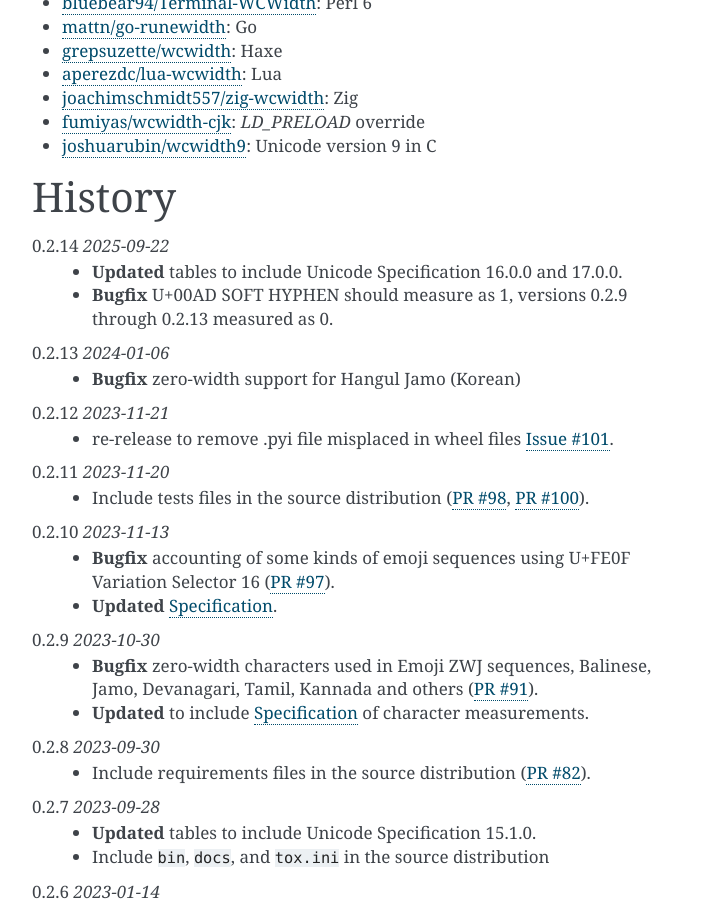
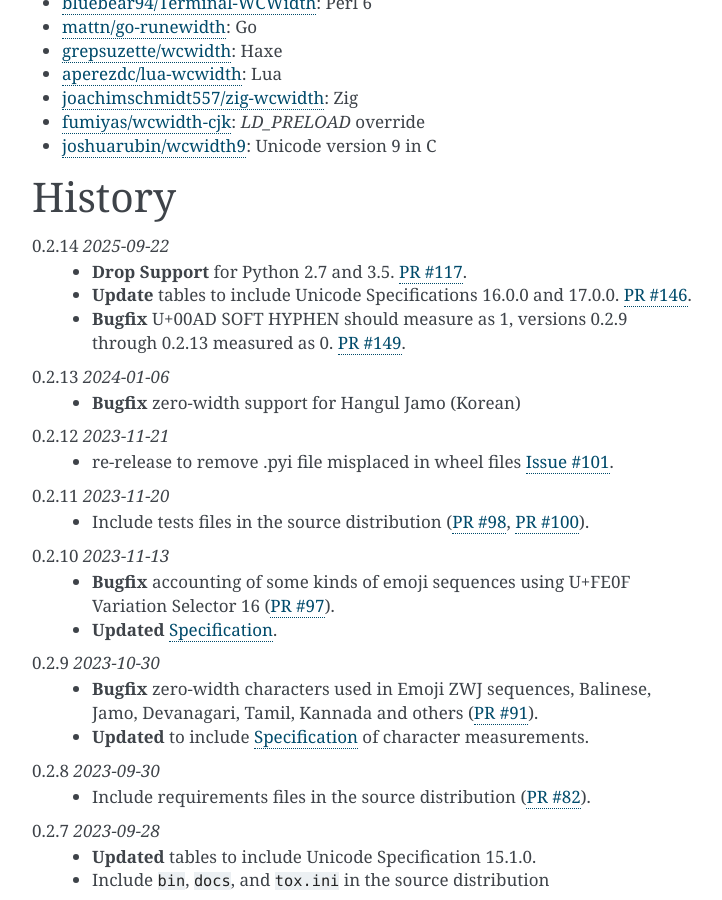
Before and after one commit to jquast/wcwidth, a Sphinx documentation site: the page built from docs/intro.rst, in a window 1280 px wide and 900 px high, scrolled down 4320 px. Shown: the whole window, without its empty margins (388-1110 px from the left). Built offline with Sphinx 7.4.7, drawn with Linux system fonts in a browser that asks for light colours.

Commit message:
Also document drop of Python 2.7/3.5, add PR hyperlinks

```diff
--- a/docs/intro.rst
+++ b/docs/intro.rst
@@ -218,9 +218,11 @@ History
 =======
 
 0.2.14 *2025-09-22*
-  * **Updated** tables to include Unicode Specification 16.0.0 and 17.0.0.
+  * **Drop Support** for Python 2.7 and 3.5. `PR #117`_.
+  * **Update** tables to include Unicode Specifications 16.0.0 and 17.0.0.
+    `PR #146`_.
   * **Bugfix** U+00AD SOFT HYPHEN should measure as 1, versions 0.2.9 through
-    0.2.13 measured as 0.
+    0.2.13 measured as 0. `PR #149`_.
 
 0.2.13 *2024-01-06*
   * **Bugfix** zero-width support for Hangul Jamo (Korean)
@@ -342,6 +344,9 @@ https://www.cl.cam.ac.uk/~mgk25/ucs/wcwidth.c::
 .. _`PR #97`: https://github.com/jquast/wcwidth/pull/97
 .. _`PR #98`: https://github.com/jquast/wcwidth/pull/98
 .. _`PR #100`: https://github.com/jquast/wcwidth/pull/100
+.. _`PR #117`: https://github.com/jquast/wcwidth/pull/117
+.. _`PR #146`: https://github.com/jquast/wcwidth/pull/146
+.. _`PR #149`: https://github.com/jquast/wcwidth/pull/149
 .. _`Issue #101`: https://github.com/jquast/wcwidth/issues/101
 .. _`jquast/blessed`: https://github.com/jquast/blessed
 .. _`selectel/pyte`: https://github.com/selectel/pyte
```
